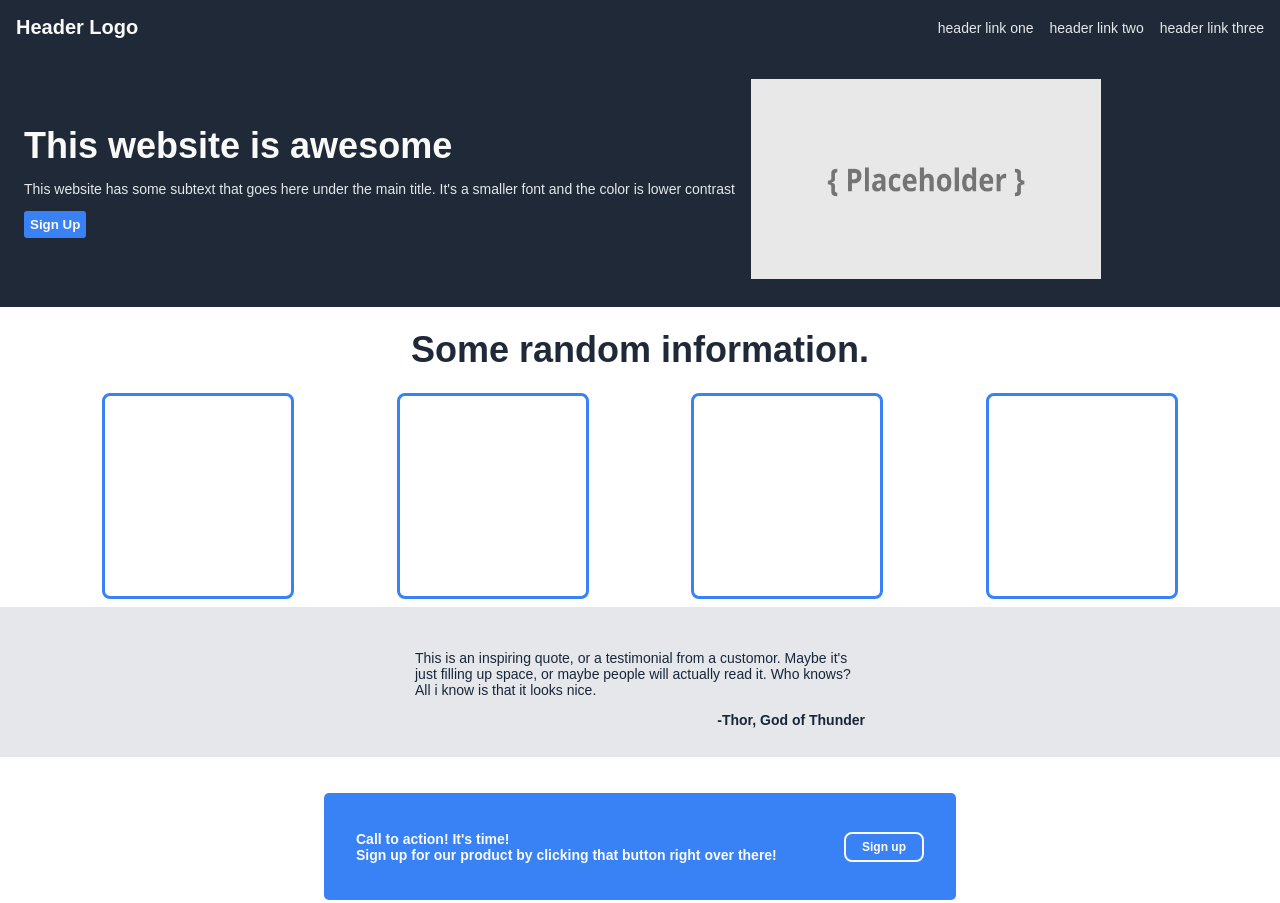
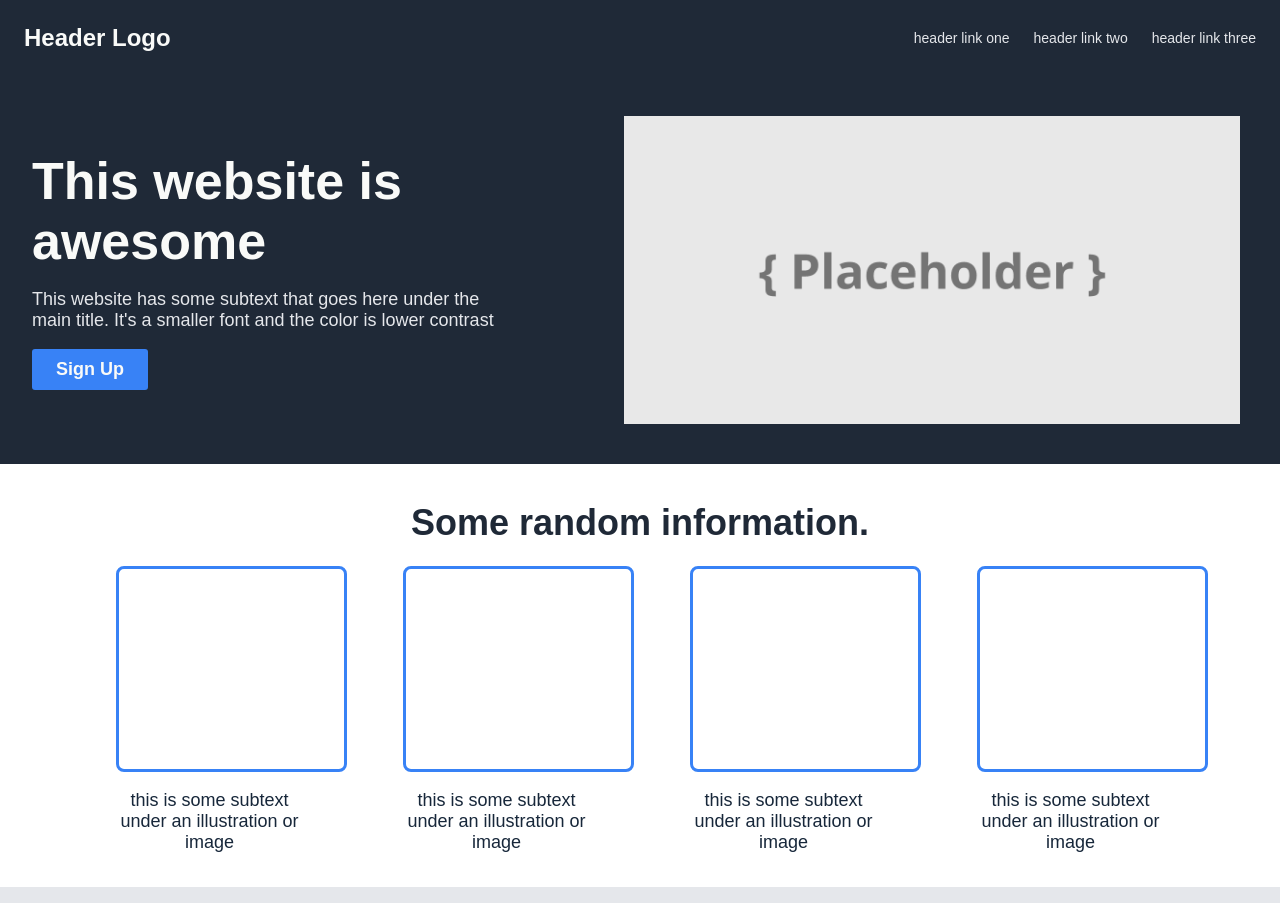
Before and after one commit to vishwajayawickrama/Landing-Page, a plain HTML site: page index.html in a window 1280 px wide. Shown: the top 903 px of the page. Drawn offline with Linux system fonts and the light colour scheme.

Commit message:
Little bit of Styling

```diff
--- a/styles.css
+++ b/styles.css
@@ -13,20 +13,22 @@ body {
 
 .header-logo {
     color: #f9faf8;
-    font-size: 20px;
+    font-size: 24px;
     font-weight: bolder;
+    margin: 8px;
 }
 
 .links {
     font-size: 18px;
     color: #E5E7EB ;
+    padding: 8px;
 }
 
 ul {
     list-style: none;
     display: flex;
     justify-content: space-between;
-    gap: 16px;
+    gap: 24px;
     font-size: 14px;
     padding: 0;
     margin: 0;
@@ -40,45 +42,47 @@ ul {
 .main-1 {
     display: flex;
     align-items: center;
+    justify-content: space-between;
     background-color: #1F2937;
-    padding: 16px;
+    padding: 8px;
 }
 .left {
-    margin: 8px;
+    margin: 16px;
+    padding: 8px;
 
 
 }
 
 .head {
-    font-size: 36px;
+    font-size: 52px;
     font-weight:bolder;
     color: #F9FAF8;
 }
 
 .text {
-    font-size: 14px;
+    font-size: 18px;
+    text-align: left;
     color: #E5E7EB;
 }
 
 .right {
-    /* height: 55%;
-    width: 45%;
-    display: flex;
-    background-color: #7a7777;
-    justify-content: center;
-    align-items: center; */
+   display: flex;
+   justify-content: right;
+   align-items: center;
+   padding: 24px;
 }
 img {
-    width: 350px;
-    height: 200px;
+    width: 90%;
+    height: 90%;
     margin: 8px;
 }
 button {
     background-color: #3882f6;
     color: #f9faf8;
+    font-size: 18px;
     font-weight: bold;
     border: #3882f6;
-    padding: 6px;
+    padding: 10px 24px 10px 24px;
     border-radius: 3px;
 }
 
@@ -86,7 +90,8 @@ button {
 
 /*  main 2 */
 .main-2 {
-    height: 300px;
+    height: 100%;
+    padding: 16px;
 }
 .info-header {
     font-size: 36px;
@@ -99,22 +104,24 @@ button {
 .disc-pic {
     display: flex;
     justify-content: space-evenly;
+    align-items: center;
 }
 
 .item {
-    height:25vh;
+    height:100%;
 	width:15%;
 }
 
 .box {
-    height:100%;
+    height: 200px;
+    width: 225px;
 	border: 3px solid #3882f6;
 	border-radius:0.5rem;
 	margin-bottom:0.5rem;
 }
 
 p {
-    font-size: 14px;
+    font-size: 18px;
     text-align: center;
     color: #17273a;
 }
@@ -131,7 +138,7 @@ p {
 }
 
 .big-box {
-    width: 450px;
+    width: 800px;
     display: flex;
     flex-direction: column;
 
@@ -139,7 +146,7 @@ p {
 }
 
 .quote {
-    font-size: 14px;
+    font-size: 18px;
     text-align: left;
 
 }
```
